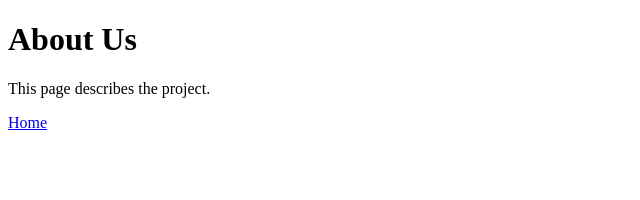
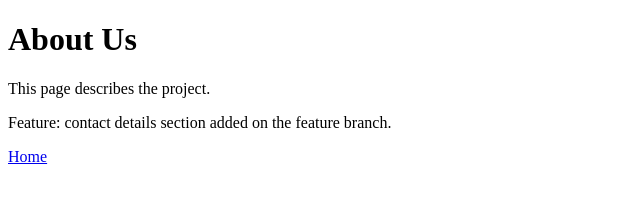
Before and after one commit to MadaraUchiha-tech/git-workflow-assignment, a plain HTML site: page about.html in a window 1280 px wide. Shown: the whole page, without its empty margins (0-640 px from the left). Drawn offline with Linux system fonts and the light colour scheme.

Commit message:
Add contact section to about.html on feature branch

```diff
--- a/about.html
+++ b/about.html
@@ -4,6 +4,7 @@
 <body>
   <h1>About Us</h1>
   <p>This page describes the project.</p>
+  <p>Feature: contact details section added on the feature branch.</p>
   <a href="index.html">Home</a>
 </body>
 </html>
```
